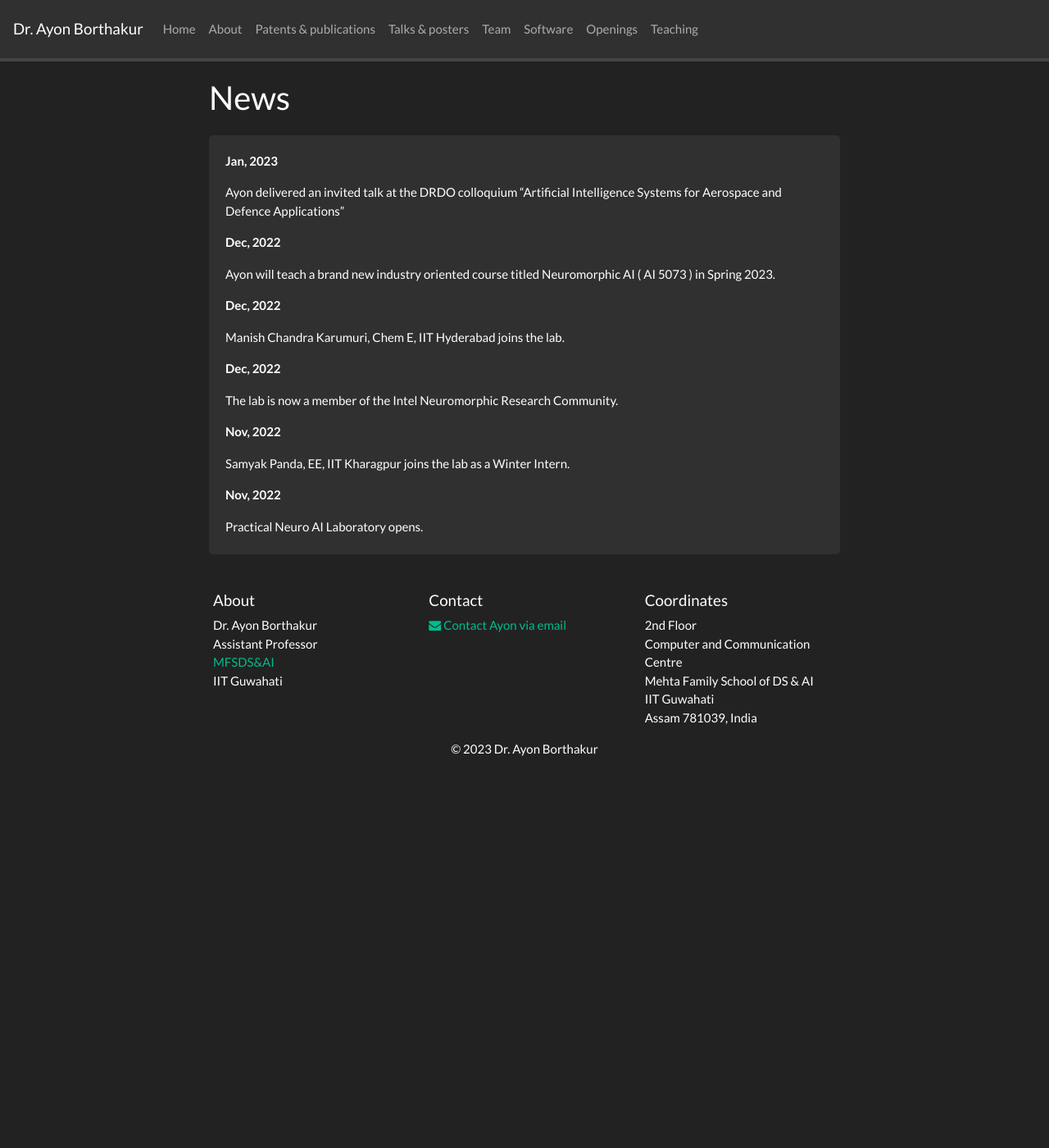
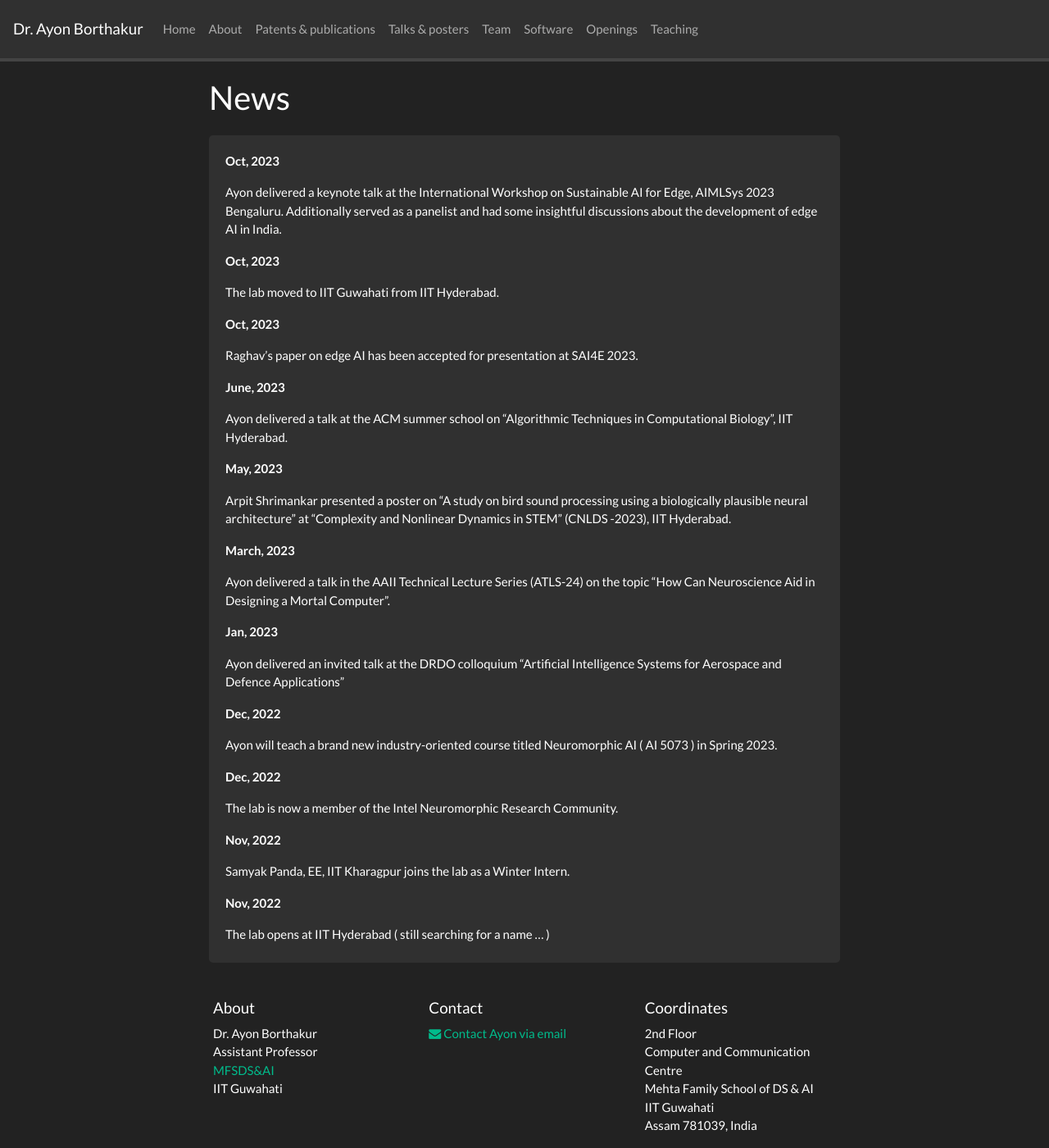
Before and after one commit to BorthakurAyon/borthakurayon.github.io, a Jekyll site: the page built from _pages/allnews.md, in a window 1280 px wide and 1400 px high. Shown: the whole window at 82% size. Built offline with Jekyll 4.4.1, drawn with Linux system fonts in a browser that asks for light colours; nearby versions of some CDN libraries; a style sheet for code colours, icons or effects is not loaded.

Commit message:
Update news.yml

```diff
--- a/_data/news.yml
+++ b/_data/news.yml
@@ -1,11 +1,26 @@
+- date:  Oct, 2023
+  headline: Ayon delivered a keynote talk at the International Workshop on Sustainable AI for Edge, AIMLSys 2023 Bengaluru. Additionally served as a panelist and had some insightful discussions about the development of edge AI in India.
+
+- date:  Oct, 2023
+  headline: The lab moved to IIT Guwahati from IIT Hyderabad.
+
+- date:  Oct, 2023
+  headline: Raghav's paper on edge AI has been accepted for presentation at SAI4E 2023.
+
+- date:  June, 2023
+  headline: Ayon delivered a talk at the ACM summer school on "Algorithmic Techniques in Computational Biology", IIT Hyderabad.
+
+- date:  May, 2023
+  headline: Arpit Shrimankar presented a poster on “A study on bird sound processing using a biologically plausible neural architecture” at “Complexity and Nonlinear Dynamics in STEM” (CNLDS -2023), IIT Hyderabad.
+
+- date:  March, 2023
+  headline: Ayon delivered a talk in the AAII Technical Lecture Series (ATLS-24) on the topic "How Can Neuroscience Aid in Designing a Mortal Computer".
+
 - date:  Jan, 2023
   headline: Ayon delivered an invited talk at the DRDO colloquium "Artificial Intelligence Systems for Aerospace and Defence Applications"
 
 - date:  Dec, 2022
-  headline: Ayon will teach a brand new industry oriented course titled Neuromorphic AI ( AI 5073 ) in Spring 2023.
-
-- date:  Dec, 2022
-  headline: Manish Chandra Karumuri, Chem E, IIT Hyderabad joins the lab.
+  headline: Ayon will teach a brand new industry-oriented course titled Neuromorphic AI ( AI 5073 ) in Spring 2023.
 
 - date:  Dec, 2022
   headline: The lab is now a member of the Intel Neuromorphic Research Community.
@@ -14,6 +29,6 @@
   headline: Samyak Panda, EE, IIT Kharagpur joins the lab as a Winter Intern.
 
 - date:  Nov, 2022
-  headline: Practical Neuro AI Laboratory opens.
+  headline: The lab opens at IIT Hyderabad ( still searching for a name ... )
 
 # "<a href='https://arxiv.org/abs/2008.05063' target='_blank'>Preprint</a> released on QBMMlib, our <a href='https://github.com/sbryngelson/QBMMlib' target='_blank'>open-source solver</a> for quadrature moment methods!"
```
